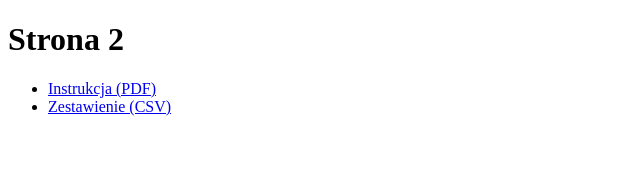
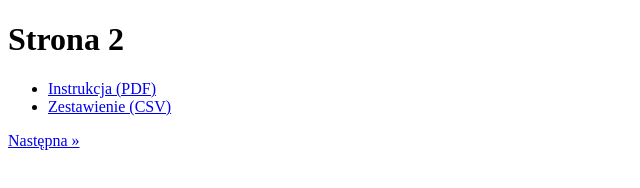
Before and after one commit to albim72/WEB_SCRAPPING_PYTHON, a plain HTML site: page DZIEN_3/attachments/page2.html in a window 1280 px wide. Shown: the full height of the page, 0-640 px from the left. Drawn offline with Linux system fonts and the light colour scheme.

Commit message:
Update page2.html

```diff
--- a/DZIEN_3/attachments/page2.html
+++ b/DZIEN_3/attachments/page2.html
@@ -8,5 +8,6 @@
     <li><a href="docs/zestawienie.csv">Zestawienie (CSV)</a></li>
   </ul>
   <!-- brak rel=next – koniec paginacji -->
+<a rel="next" href="page3.html">Następna »</a>
 </body>
 </html>
```
